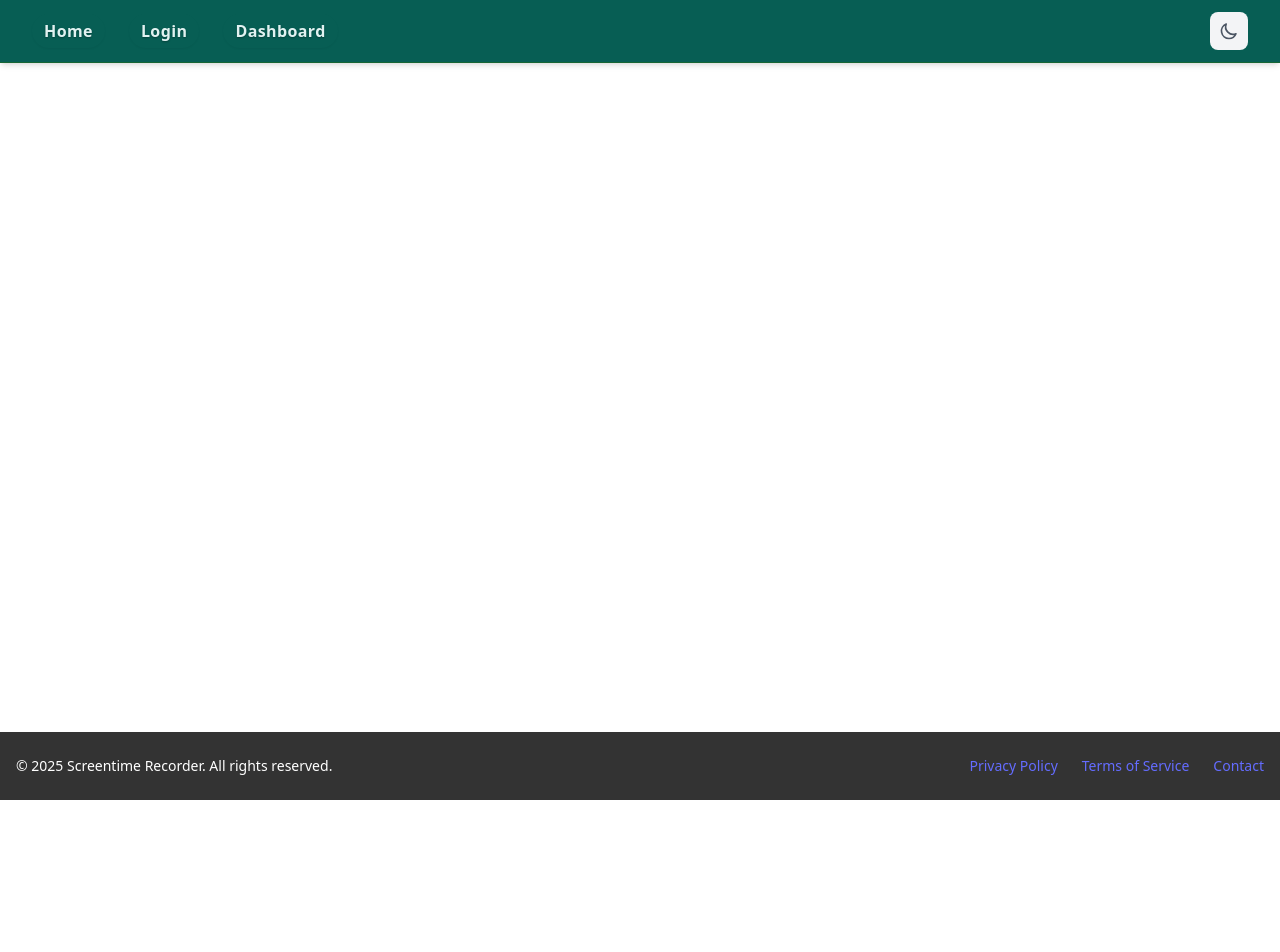
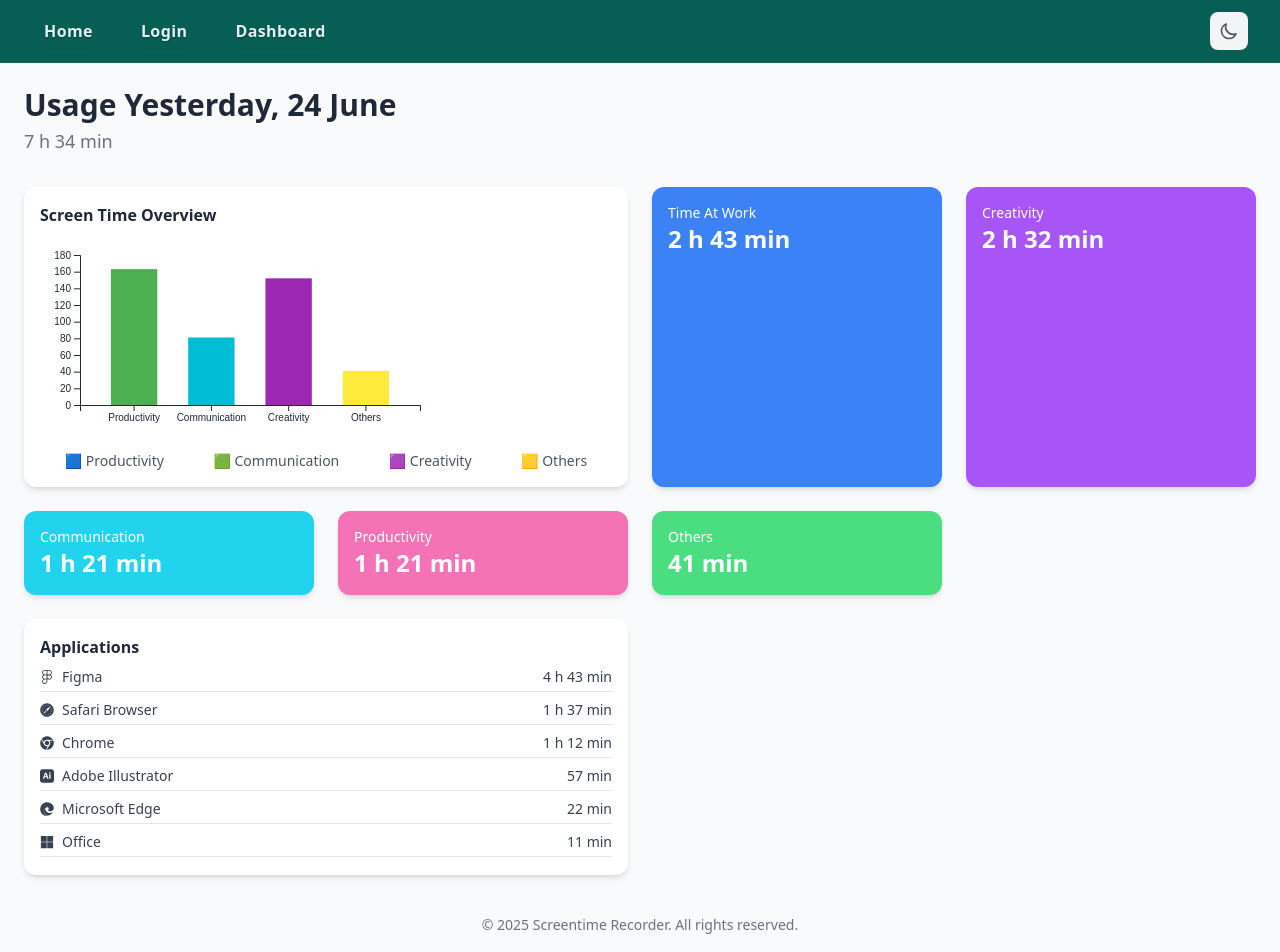
Before and after one commit to nst-sdc/Screentime-recoder, a React (Vite) app in the folder client/: page /dashboard in a window 1280 px wide. Shown: the top 952 px of the page. Before the commit the page ends 800 px from the top, so only its background shows below. Built offline with nearby package versions, Linux system fonts and the light colour scheme.

Commit message:
Add user dashboard #13

```diff
--- a/client/src/App.jsx
+++ b/client/src/App.jsx
@@ -6,6 +6,7 @@ import Home from './pages/Home';
 import Login from './pages/Login';
 import Registration from './pages/Registration';
 import Footer from './components/Footer';
+import Dashboard from './pages/Dashboard';
 
 function App() {
   return (
@@ -15,7 +16,7 @@ function App() {
             <Route path="/" element={<Home />} />
             <Route path="/login" element={<Login />} />
             <Route path="/register" element={<Registration />} />
-            {/* <Route path="/dashboard" element={<Dashboard />} /> */}
+            <Route path="/dashboard" element={<Dashboard />} />
           </Routes>
         <Footer />
     </>
--- /dev/null
+++ b/client/src/components/charts/AppList.jsx
@@ -0,0 +1,29 @@
+import React from "react";
+import { FaChrome, FaSafari, FaEdge, FaFigma, FaMicrosoft } from "react-icons/fa";
+import { SiAdobeillustrator, SiMessenger } from "react-icons/si";
+
+const apps = [
+  { name: "Figma", time: "4 h 43 min", icon: <FaFigma /> },
+  { name: "Safari Browser", time: "1 h 37 min", icon: <FaSafari /> },
+  { name: "Chrome", time: "1 h 12 min", icon: <FaChrome /> },
+  { name: "Adobe Illustrator", time: "57 min", icon: <SiAdobeillustrator /> },
+  { name: "Microsoft Edge", time: "22 min", icon: <FaEdge /> },
+  { name: "Office", time: "11 min", icon: <FaMicrosoft /> },
+  { name: "Line Messenger", time: "7 min", icon: <SiMessenger /> },
+];
+
+const AppList = () => (
+  <ul className="space-y-2 text-sm text-gray-700">
+    {apps.map((app, idx) => (
+      <li key={idx} className="flex justify-between items-center border-b pb-1">
+        <div className="flex items-center space-x-2">
+          <span>{app.icon}</span>
+          <span>{app.name}</span>
+        </div>
+        <span>{app.time}</span>
+      </li>
+    ))}
+  </ul>
+);
+
+export default AppList;
--- /dev/null
+++ b/client/src/components/charts/BarChart.jsx
@@ -0,0 +1,56 @@
+import React, { useEffect, useRef } from "react";
+import * as d3 from "d3";
+
+const BarChart = ({ data }) => {
+  const svgRef = useRef();
+
+  useEffect(() => {
+    if (!data || data.length === 0) return;
+
+    const svg = d3.select(svgRef.current);
+    svg.selectAll("*").remove(); // Clear previous chart
+
+    const width = 400;
+    const height = 200;
+    const margin = { top: 20, right: 20, bottom: 30, left: 40 };
+
+    const x = d3
+      .scaleBand()
+      .domain(data.map((d) => d.category))
+      .range([margin.left, width - margin.right])
+      .padding(0.4);
+
+    const y = d3
+      .scaleLinear()
+      .domain([0, d3.max(data, (d) => d.minutes)])
+      .nice()
+      .range([height - margin.bottom, margin.top]);
+
+    svg
+      .attr("width", width)
+      .attr("height", height)
+      .append("g")
+      .selectAll("rect")
+      .data(data)
+      .join("rect")
+      .attr("x", (d) => x(d.category))
+      .attr("y", (d) => y(d.minutes))
+      .attr("height", (d) => y(0) - y(d.minutes))
+      .attr("width", x.bandwidth())
+      .attr("fill", (d) => d.color);
+
+    svg
+      .append("g")
+      .attr("transform", `translate(0,${height - margin.bottom})`)
+      .call(d3.axisBottom(x));
+
+    svg
+      .append("g")
+      .attr("transform", `translate(${margin.left},0)`)
+      .call(d3.axisLeft(y));
+  }, [data]);
+
+  return <svg ref={svgRef}></svg>;
+};
+
+export default BarChart;
--- a/client/src/pages/Dashboard.jsx
+++ b/client/src/pages/Dashboard.jsx
@@ -1,69 +1,82 @@
-import React from 'react';
-import { Bar } from 'react-chartjs-2';
-import { Chart as ChartJS, CategoryScale, LinearScale, BarElement, Title, Tooltip, Legend } from 'chart.js';
+import React from "react";
+import BarChart from "../components/charts/BarChart";
+import AppList from "../components/charts/AppList";
 
-ChartJS.register(CategoryScale, LinearScale, BarElement, Title, Tooltip, Legend);
+const StatCard = ({ title, value, color }) => (
+  <div className={`p-4 rounded-xl shadow-md text-white ${color}`}>
+    <h4 className="text-sm">{title}</h4>
+    <p className="text-2xl font-bold">{value}</p>
+  </div>
+);
 
 const Dashboard = () => {
-  const data = {
-    labels: ['Productivity', 'Entertainment', 'Social'],
-    datasets: [
-      {
-        label: 'Usage (minutes)',
-        data: [153, 7, 2],
-        backgroundColor: ['#4caf50', '#2196f3', '#ff9800'],
-      },
-    ],
-  };
+  return (
+    <div className="min-h-screen bg-gray-50 p-6 text-gray-800 dark:bg-gray-900 dark:text-white">
+      <header className="mb-8">
+        <h1 className="text-3xl font-bold mb-1">Usage Yesterday, 24 June</h1>
+        <p className="text-lg text-gray-500 dark:text-gray-400">7 h 34 min</p>
+      </header>
 
-  const options = {
-    responsive: true,
-    plugins: {
-      legend: { position: 'top' },
-      title: { display: true, text: 'Daily Screen Time Breakdown' },
-    },
-  };
+      <div className="grid grid-cols-1 md:grid-cols-3 lg:grid-cols-4 gap-6">
+        {/* Main usage chart area */}
+        <div className="col-span-1 md:col-span-2 lg:col-span-2 bg-white rounded-xl shadow-md p-4 dark:bg-gray-800">
+          <h2 className="text-md font-semibold mb-2">Screen Time Overview</h2>
+          <BarChart
+            data={[
+              { category: "Productivity", minutes: 163, color: "#4caf50" },
+              { category: "Communication", minutes: 81, color: "#00bcd4" },
+              { category: "Creativity", minutes: 152, color: "#9c27b0" },
+              { category: "Others", minutes: 41, color: "#ffeb3b" },
+            ]}
+          />
+          <div className="flex justify-around text-sm text-gray-600 dark:text-gray-300 mt-4">
+            <div>🟦 Productivity</div>
+            <div>🟩 Communication</div>
+            <div>🟪 Creativity</div>
+            <div>🟨 Others</div>
+          </div>
+        </div>
 
-  return (
-    <div style={{ padding: '2rem', color: 'white' }}>
-      <h1>Dashboard</h1>
-      <div style={{ maxWidth: '600px', margin: '2rem auto' }}>
-        <Bar data={data} options={options} />
+        {/* Stat cards */}
+        <StatCard title="Time At Work" value="2 h 43 min" color="bg-blue-500" />
+        <StatCard title="Creativity" value="2 h 32 min" color="bg-purple-500" />
+        <StatCard title="Communication" value="1 h 21 min" color="bg-cyan-400" />
+        <StatCard title="Productivity" value="1 h 21 min" color="bg-pink-400" />
+        <StatCard title="Others" value="41 min" color="bg-green-400" />
+
+        {/* Additional charts area */}
+        <div className="col-span-1 md:col-span-2 lg:col-span-2 bg-white rounded-xl shadow-md p-4 dark:bg-gray-800">
+          <h2 className="text-md font-semibold mb-2">Applications</h2>
+          <div className="h-48 overflow-y-auto">
+            <AppList />
+          </div>
+        </div>
+
+        {/* <div className="bg-white rounded-xl shadow-md p-4"> */}
+          {/* <h2 className="text-md font-semibold mb-2">Sales By Referrer</h2>
+          <div className="h-40 bg-gray-100 rounded-md flex items-center justify-center text-gray-400">
+            [ Donut Chart Placeholder ]
+          </div> */}
+        {/* </div> */}
+
+        {/* <div className="bg-white rounded-xl shadow-md p-4">
+          <h2 className="text-md font-semibold mb-2">Web Statistics</h2>
+          <div className="h-40 bg-gray-100 rounded-md flex items-center justify-center text-gray-400">
+            [ Line Chart Placeholder ]
+          </div> */}
+        {/* </div> */}
+
+        {/* <div className="bg-white rounded-xl shadow-md p-4"> */}
+          {/* <h2 className="text-md font-semibold mb-2">Costs</h2> */}
+          {/* <div className="h-40 bg-gray-100 rounded-md flex items-center justify-center text-gray-400"> */}
+            {/* [ Bar Chart Placeholder ] */}
+          {/* </div> */}
+        {/* </div> */}
       </div>
-      <div style={{
-        display: 'grid',
-        gridTemplateColumns: 'repeat(auto-fit, minmax(200px, 1fr))',
-        gap: '1rem',
-        marginTop: '2rem'
-      }}>
-        <div style={{
-          background: '#333',
-          padding: '1rem',
-          borderRadius: '8px',
-          textAlign: 'center'
-        }}>
-          <h2>Users</h2>
-          <p>100</p>
-        </div>
-        <div style={{
-          background: '#333',
-          padding: '1rem',
-          borderRadius: '8px',
-          textAlign: 'center'
-        }}>
-          <h2>Active Time</h2>
-          <p>5 hours</p>
-        </div>
-        <div style={{
-          background: '#333',
-          padding: '1rem',
-          borderRadius: '8px',
-          textAlign: 'center'
-        }}>
-          <h2>Screen Time Alerts</h2>
-          <p>3 Sent</p>
-        </div>
-      </div>
+
+      <footer className="mt-10 text-center text-sm text-gray-500 dark:text-gray-400">
+        © 2025 Screentime Recorder. All rights reserved.
+      </footer>
     </div>
   );
 };
--- a/client/src/pages/Home.jsx
+++ b/client/src/pages/Home.jsx
@@ -1,5 +1,5 @@
 import React from "react";
-import LandingPage from "../components/LandingPage";
+import LandingPage from "../pages/LandingPage";
 
 const Home = () => <LandingPage />;
 
--- a/package.json
+++ b/package.json
@@ -11,9 +11,13 @@
   "author": "",
   "license": "ISC",
   "dependencies": {
+    "chart.js": "^4.5.0",
+    "d3": "^7.9.0",
     "dotenv": "^16.5.0",
     "express": "^5.1.0",
     "mongoose": "^8.16.0",
-    "nodemon": "^3.1.10"
+    "nodemon": "^3.1.10",
+    "react-chartjs-2": "^5.3.0",
+    "react-icons": "^5.5.0"
   }
 }
```
Also changed, not shown: client/src/pages/LandingPage.jsx (line endings or trailing spaces), 1 other file (tests, documents, lock files or other folders).
